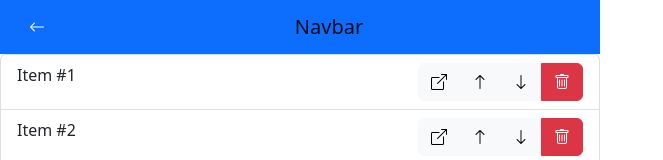
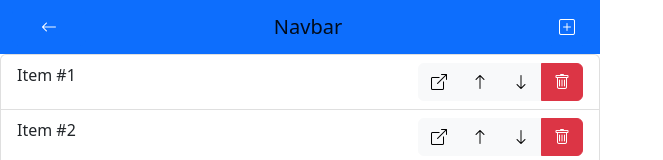
Before and after one commit to diegodrf/simple-list, an Angular app: page / in a window 1280 px wide. Shown: the top 160 px of the page, without its empty margins (0-663 px from the left). Built offline with nearby package versions, Linux system fonts and the light colour scheme.

Commit message:
added button for new item

```diff
--- a/src/app/components/shared/nav-bar/nav-bar.component.html
+++ b/src/app/components/shared/nav-bar/nav-bar.component.html
@@ -1,10 +1,12 @@
 <nav class="navbar navbar-expand-lg bg-primary">
-    <div>
+    <div class="container-fluid justify-content-space-between">
         <button type="button" class="btn btn-primary" (click)="returnView()">
             <i class="bi bi-arrow-left m-3"></i>
         </button>
+        <span class="navbar-brand mb-0 h1">Navbar</span>
+        <button type="button" class="btn btn-primary">
+            <i class="bi bi-plus-square"></i>
+        </button>
     </div>
-    <div class="container-fluid justify-content-center">
-        <span class="navbar-brand mb-0 h1">Navbar</span>
-    </div>
+
 </nav>
```
